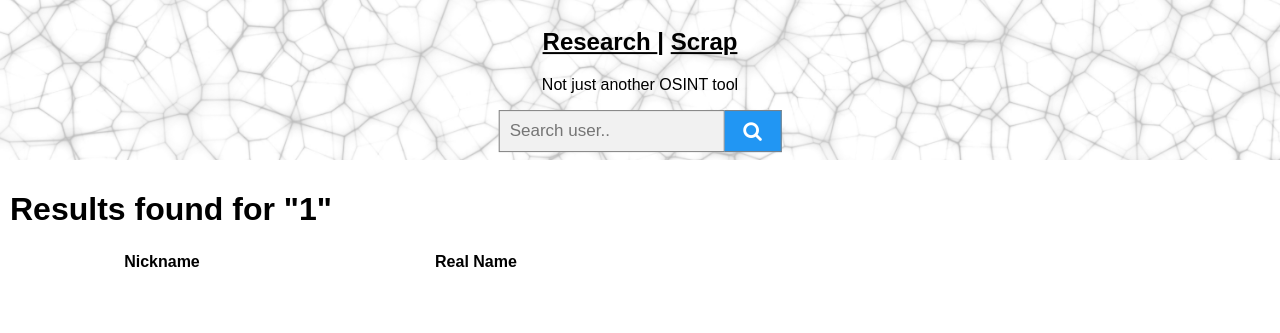
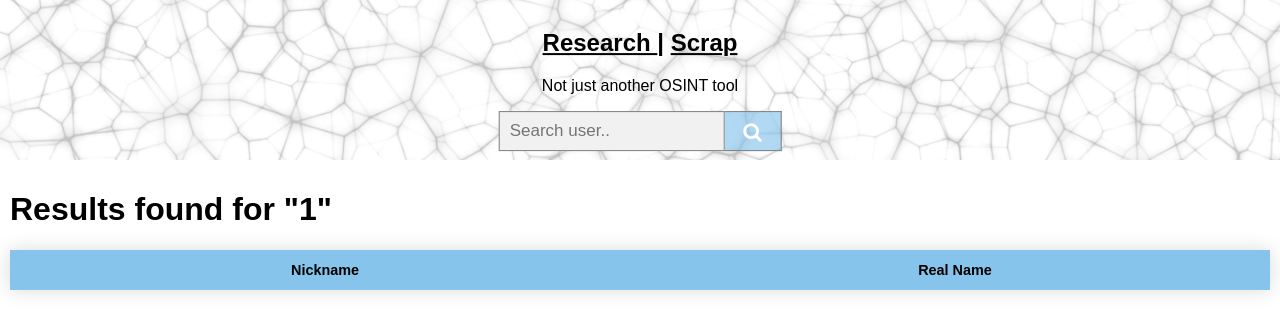
Before and after one commit to VictorLuc4/Social-Net-SCrap, a Flask app: page /search/1 in a window 1280 px wide. Shown: the top 333 px of the page. Run offline with Flask 2, Linux system fonts and the light colour scheme; data that the repository does not hold is empty.

Commit message:
update front

```diff
--- a/webapp/app.py
+++ b/webapp/app.py
@@ -101,5 +101,6 @@ def scrap():
                     'data':request.form.get('data'), \
                     'number':request.form.get('number')}
         utils.launchScrapper(scrapData)
+        return redirect(url_for('chart'))
 
     return render_template('scrap.html', form=searchF, scrapForm=scrapF)
--- a/webapp/form.py
+++ b/webapp/form.py
@@ -8,7 +8,7 @@ class searchform(FlaskForm):
 
 
 class scrapform(FlaskForm):
-    radio = RadioField('radio', choices=[('user','Scrap from usernames'),('hashtag','Scrap from hashtags')], default='user')
+    radio = RadioField('radio', choices=[('user','Username'),('hashtag','Hashtag')], default='user')
     data = StringField('data', [validators.Length(min=0, max=100), validators.DataRequired()])
     number = IntegerField('number', validators=[
                 validators.Required(),
--- a/webapp/static/styles.css
+++ b/webapp/static/styles.css
@@ -74,12 +74,15 @@ body, html {
     color: black;
   }
 
+/* ----- Search Form ----- */
+
 form.example input[type=text] {
     padding: 10px;
     font-size: 17px;
     border: 1px solid grey;
     float: left;
     width: 80%;
+    height:40px;
     background: #f1f1f1;
   }
 
@@ -87,7 +90,41 @@ form.example button {
     float: left;
     width: 20%;
     padding: 10px;
-    background: #2196F3;
+    background: #86C4ECA2;
+    color: white;
+    font-size: 20px;
+    height: 40px;
+    border: 1px solid grey;
+    border-left: none;
+    cursor: pointer;
+  }
+
+  form.example button:hover {
+    background: #86C4ECFF;
+  }
+
+  form.example::after {
+    content: "";
+    clear: both;
+    display: table;
+  }
+
+/* ----- Scraper Form ----- */
+
+  form.scrapform input[type=text] {
+    padding: 10px;
+    font-size: 17px;
+    border: 1px solid grey;
+    float: center;
+    width: 100%;
+    background: #f1f1f1;
+  }
+
+  form.scrapform button {
+    float: center;
+    width: 100%;
+    padding: 10px;
+    background: #86C4ECA2;
     color: white;
     font-size: 20px;
     border: 1px solid grey;
--- a/webapp/static/table.css
+++ b/webapp/static/table.css
@@ -8,7 +8,7 @@
 }
 
 .styled-table thead tr {
-    background-color: #009879;
+    background-color: #86C4ECFF;
     color: #ffffff;
     text-align: left;
 }
@@ -31,13 +31,63 @@ thead, tbody tr {
 }
 
 .styled-table tbody tr {
+    border-bottom: 1px solid #8fedbf30;
+}
+
+.styled-table tbody tr:nth-of-type(even) {
+    background-color: #86C4EC30;
+}
+
+.styled-table tbody tr:last-of-type {
+    border-bottom: 2px solid #38a2e0a2;
+}
+
+/* ---- results ----*/
+
+.styled-res {
+    border-collapse: collapse;
+    margin: 10 0;
+    padding-left: 40px;
+    padding-right: 40px;
+    font-size: 0.9em;
+    font-family: sans-serif;
+    height: auto;
+    width: auto;
+    box-shadow: 0 0 20px rgba(0, 0, 0, 0.15);
+}
+
+.styled-res thead tr {
+    background-color: #86C4ECFF;
+    color: #000000;
+    text-align: center;
+}
+
+.styled-res th,
+.styled-res td {
+    padding: 12px 15px;
+}
+
+tbody {
+    display: block;
+    overflow: auto;
+    max-height: 100%;
+}
+
+thead, tbody tr {
+    display: table;
+    width: 100%;
+    table-layout: fixed;
+}
+
+.styled-res tbody tr {
     border-bottom: 1px solid #dddddd;
 }
 
-.styled-table tbody tr:nth-of-type(even) {
-    background-color: #f3f3f3;
+.styled-res tbody tr:nth-of-type(even) {
+    background-color: #86C4EC30;
 }
 
-.styled-table tbody tr:last-of-type {
-    border-bottom: 2px solid #009879;
+
+.styled-res tbody tr:last-of-type {
+    border-bottom: 2px solid #38a2e0a2;
 }
--- a/webapp/static/userCharts.js
+++ b/webapp/static/userCharts.js
@@ -13,7 +13,7 @@ var prefposttimeChart = new Chart(prefposttime, {
             {
                 label: 'Posts',
                 data: videoData.bubble,
-                backgroundColor: "rgba(153,255,51,0.6)"
+                backgroundColor: "rgba(134,196,236, 0.6)"
             },
         ]
     },
--- a/webapp/templates/result.html
+++ b/webapp/templates/result.html
@@ -1,12 +1,19 @@
 {% extends "head.html" %}
 
 {% block content %}
+<div style="float:center">
 <h1>Results found for "{{ item }}" </h1>
-<table style="width:50%">
+
+    <link rel="stylesheet" href="/static/table.css">
+
+    <table class="styled-res" >
+        <thead>
             <tr>
                 <th>Nickname</th>
                 <th>Real Name</th>
             </tr>
+        </thead>
+        <tbody>
             {% for dict_item in users %}
             <tr>
                 {% for key, value in dict_item.items() %}
@@ -15,5 +22,8 @@
                 {% endfor %}
             </tr>
             {% endfor %}
+        </tbody>
     </table>
+</div>
+
 {% endblock %}
```
Also changed, not shown: other parts of webapp/static/styles.css (+59 -9 lines), webapp/templates/custom.html (+39 -49 lines), webapp/templates/scrap.html (+9 -4 lines). Lines whose indentation alone changed are shown as unchanged.
